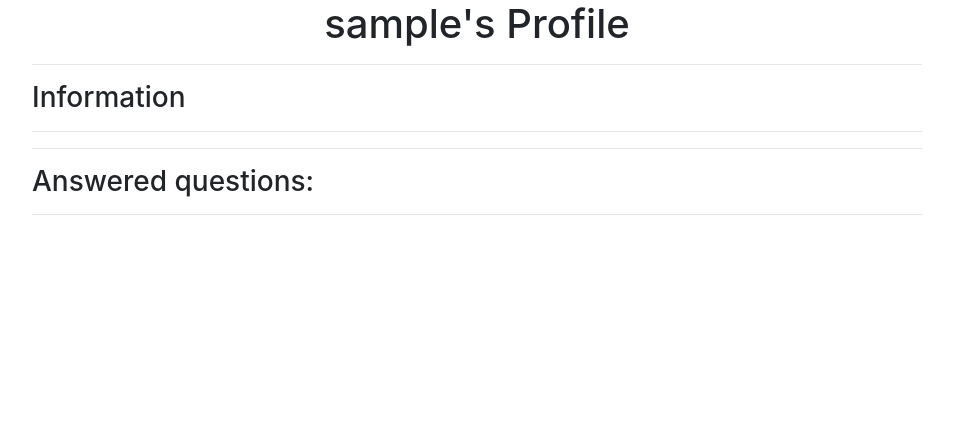
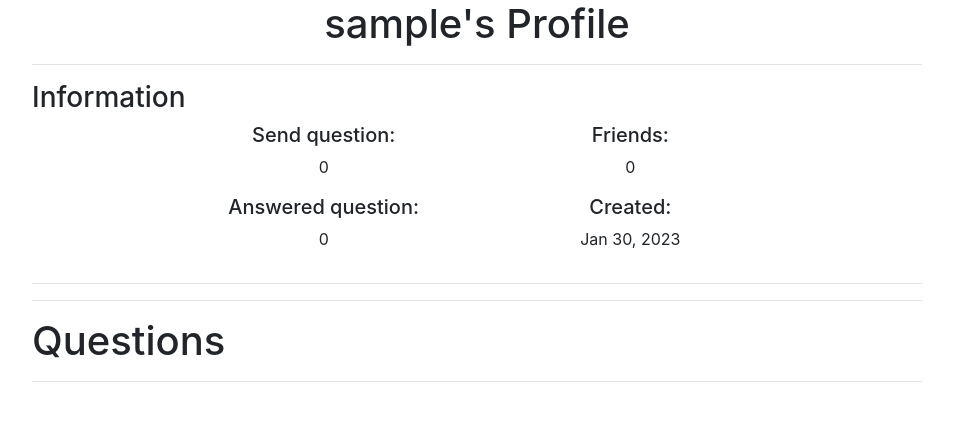
Before and after one commit to MatRos-sf/dj-ask, a Django app: page /profile/1/ in a window 1280 px wide. Shown: the part 56-477 px from the top of the page, without its empty margins (258-1211 px from the left). Run offline with Django 4.2, Linux system fonts and the light colour scheme; the visitor is signed in with stand-in values (Sample User, id 1); data comes from the database, SQL or seed files in the repository; data that the repository does not hold is empty; some libraries are stand-ins or nearby versions.

Commit message:
detail cd

```diff
--- a/user/templates/user/detail.html
+++ b/user/templates/user/detail.html
@@ -7,7 +7,21 @@
         <h1 class="text-center">{{ object.user.username }}'s Profile</h1>
         <hr>
         <h3>Information</h3>
+        <div class="row justify-content-center">
+            <div class="col-4">
+                <h5 class="text-center">Send question: </h5>
+                <p class="text-center">{{ object.qty_asked }}</p>
+                <h5 class="text-center">Answered question: </h5>
+                <p class="text-center">{{ object.qty_answered }}</p>
+            </div>
+            <div class="col-4">
+                <h5 class="text-center">Friends: </h5>
+                <p class="text-center">{{ object.qty_friends }}</p>
 
+                <h5 class="text-center">Created: </h5>
+                <p class="text-center">{{ object.user.date_joined|date:"M d, Y"  }}</p>
+            </div>
+          </div>
 
           {% if odbject.description %}
             <p>Description: {{ object.description }}</p>
@@ -39,10 +53,19 @@
           {% endif %}
 
           <hr>
-        <h3>Answered questions:</h3>
+          <h1>Questions</h1>
+
         <ul>
           {% for question in questions %}
-            <li class="list-group-item">{{ question.question }}</li>
+            <li class="list-group-item list-group-item-action">
+              <h5 class="text-center fw-bold">{{ question.question }}</h5>
+                <p class="text-center">By: {{ question.sender }} - {{ question.created|date:"M d, Y"}}</p>
+                <hr>
+              {% if question.answer_set %}
+                <p class="text-center">Answer: {{ question.get_answer }}</p>
+              {% endif %}
+            </li>
+            <p></p>
           {% endfor %}
         </ul>
         <hr>
--- a/user/views.py
+++ b/user/views.py
@@ -48,7 +48,6 @@ class ProfileDetailView(LoginRequiredMixin, DetailView):
         context['questions'] = question_with_answer
         context['form'] = QuickQuestionForms
 
-        print(context)
         return context
 
     def post(self, request, pk):
@@ -68,3 +67,9 @@ class ProfileDetailView(LoginRequiredMixin, DetailView):
                 else:
                     messages.error(request, "You can't ask question to yourself!")
                     return redirect('detail', pk=pk)
+
+            else:
+                for field in form:
+                    for error in field.errors:
+                        messages.error(request, field.errors)
+                return redirect('detail', pk=pk)
```
Also changed, not shown: question/forms.py (+7 -0 lines).
